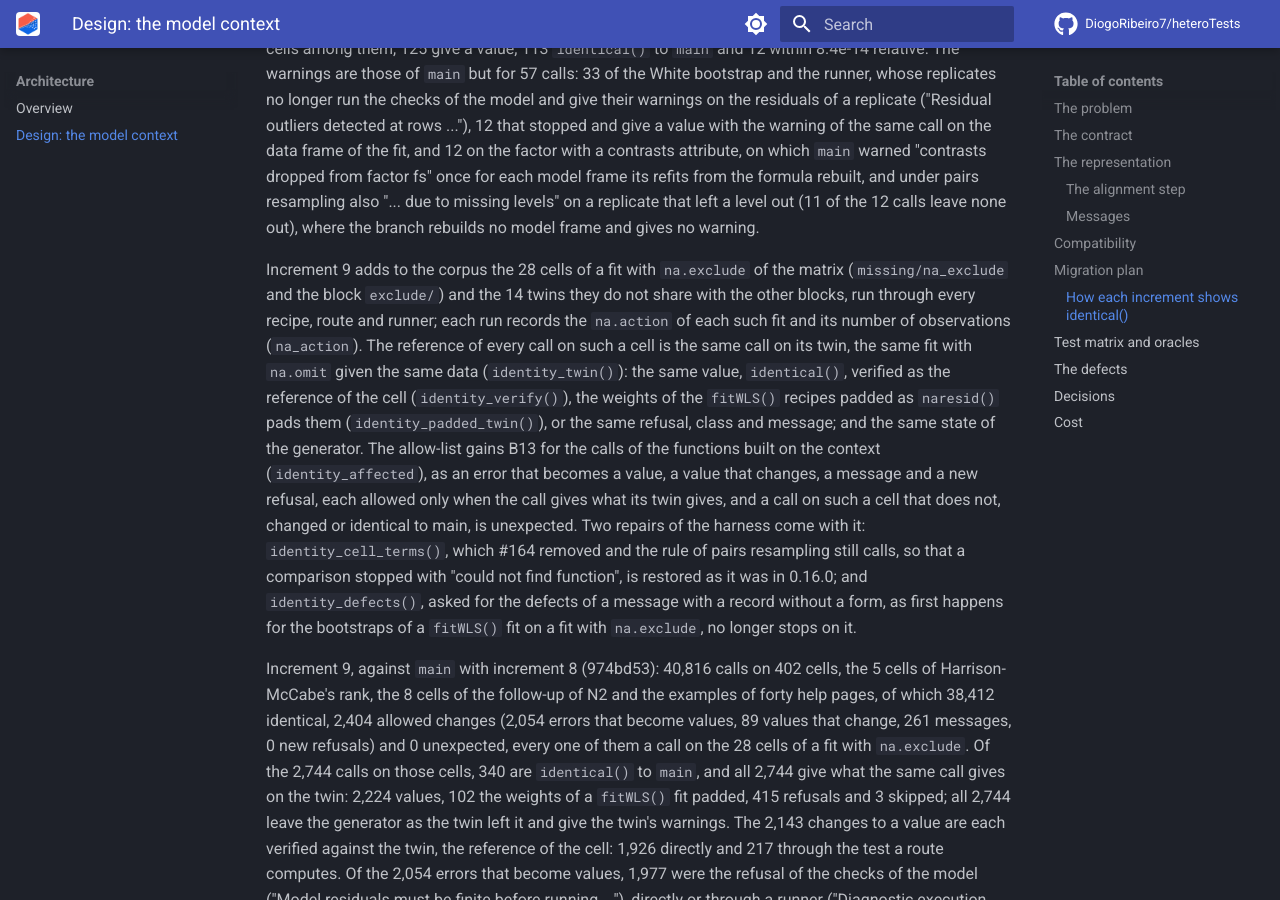
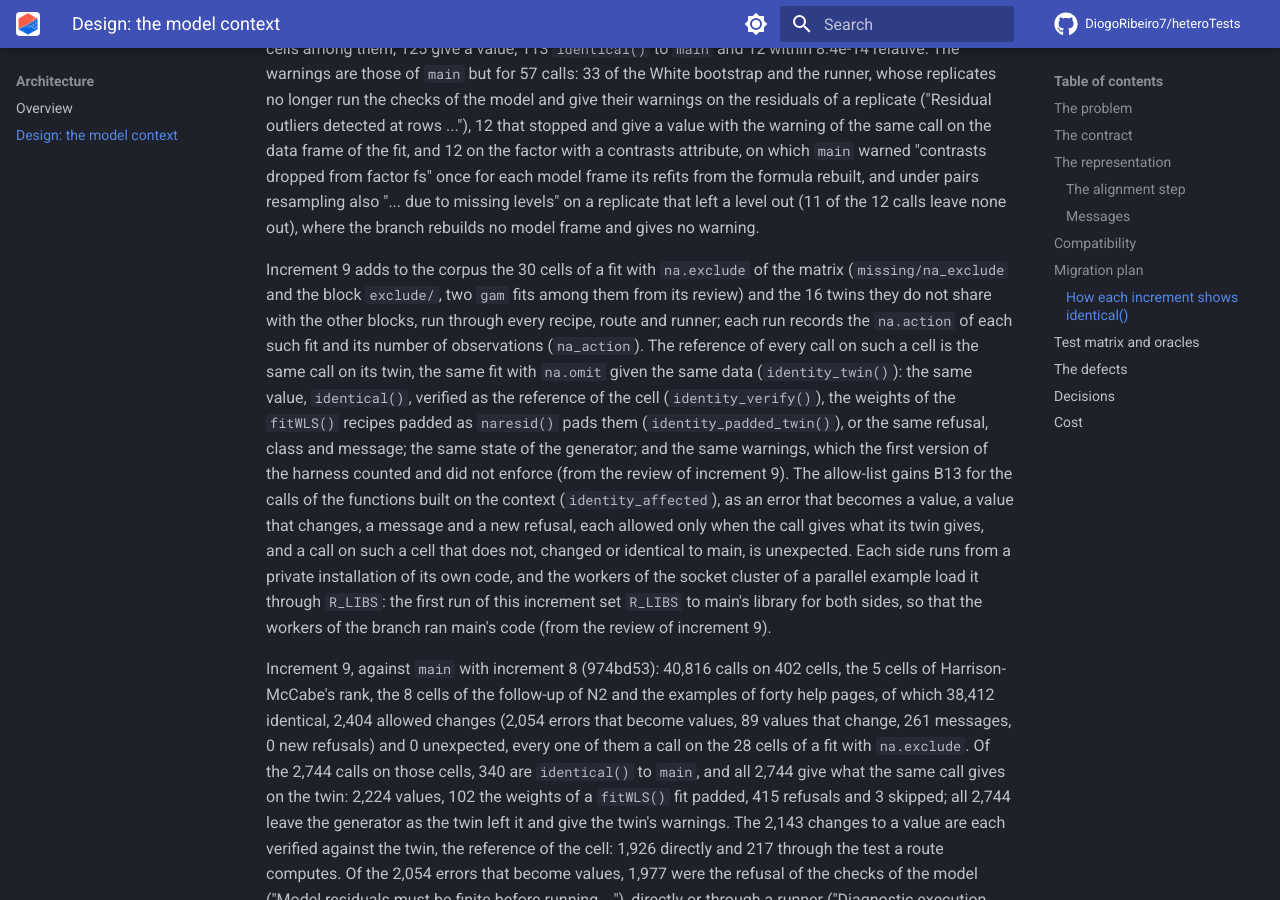
Before and after one commit to DiogoRibeiro7/heteroTests, an MkDocs documentation site: the page built from docs/design/model-context.md, in a window 1280 px wide and 900 px high, scrolled down 41077 px. Built offline with MkDocs 1.6.1 and Material for MkDocs 9.7.7, drawn with Linux system fonts in a browser that asks for light colours; comment, search, counter and statistics services are not loaded; some of the changed text lies outside the part shown.

Commit message:
Describe the gam cells and the harness of the review on the design page

```diff
--- a/docs/design/model-context.md
+++ b/docs/design/model-context.md
@@ -1707,26 +1707,28 @@ the formula rebuilt, and under pairs resampling also "... due to missing
 levels" on a replicate that left a level out (11 of the 12 calls leave none
 out), where the branch rebuilds no model frame and gives no warning.
 
-Increment 9 adds to the corpus the 28 cells of a fit with `na.exclude` of the
-matrix (`missing/na_exclude` and the block `exclude/`) and the 14 twins they do
-not share with the other blocks, run through every recipe, route and runner;
+Increment 9 adds to the corpus the 30 cells of a fit with `na.exclude` of the
+matrix (`missing/na_exclude` and the block `exclude/`, two `gam` fits among
+them from its review) and the 16 twins they do not share with the other
+blocks, run through every recipe, route and runner;
 each run records the `na.action` of each such fit and its number of
 observations (`na_action`). The reference of every call on such a cell is the
 same call on its twin, the same fit with `na.omit` given the same data
 (`identity_twin()`): the same value, `identical()`, verified as the reference
 of the cell (`identity_verify()`), the weights of the `fitWLS()` recipes padded
 as `naresid()` pads them (`identity_padded_twin()`), or the same refusal,
-class and message; and the same state of the generator. The allow-list gains
+class and message; the same state of the generator; and the same warnings,
+which the first version of the harness counted and did not enforce (from the
+review of increment 9). The allow-list gains
 B13 for the calls of the functions built on the context
 (`identity_affected`), as an error that becomes a value, a value that
 changes, a message and a new refusal, each allowed only when the call gives
 what its twin gives, and a call on such a cell that does not, changed or
-identical to main, is unexpected. Two repairs of the harness come with it:
-`identity_cell_terms()`, which #164 removed and the rule of pairs resampling
-still calls, so that a comparison stopped with "could not find function", is
-restored as it was in 0.16.0; and `identity_defects()`, asked for the defects
-of a message with a record without a form, as first happens for the bootstraps
-of a `fitWLS()` fit on a fit with `na.exclude`, no longer stops on it.
+identical to main, is unexpected. Each side runs from a private installation
+of its own code, and the workers of the socket cluster of a parallel example
+load it through `R_LIBS`: the first run of this increment set `R_LIBS` to
+main's library for both sides, so that the workers of the branch ran main's
+code (from the review of increment 9).
 
 Increment 9, against `main` with increment 8 (974bd53): 40,816 calls on 402
 cells, the 5 cells of Harrison-McCabe's rank, the 8 cells of the follow-up of
@@ -1808,7 +1810,9 @@ the span of the regressors, and a positive response `ypos`.
   the response missing; `x1` missing, the variable and the ordering of the
   recipes; data with row names of their own, in fit order and shuffled;
   weights and an offset from the data, with and without `data`; a weighted
-  Gaussian `glm`; a `fitWLS()` fit; a `log()` model, with and without `data`;
+  Gaussian `glm`; a `fitWLS()` fit; an `mgcv::gam()` fit, without and with a
+  smooth term (from the review of increment 9); a `log()` model, with and
+  without `data`;
   a subset; a group missing at an observation of the fit and at a row it
   dropped, given the data, shuffled and renumbered, and a model of the group;
   `id` and `time` missing at rows the fit dropped only; `z` missing at a row
@@ -1830,8 +1834,8 @@ the span of the regressors, and a positive response `ypos`.
   the block of panels, and the fits to the complete rows of a fit that dropped
   rows with an indicator computed beforehand and of a model of the group; and
   (increment 6) the cells of the stale and kept `model = FALSE` frames and of
-  a missing `z`; and (increment 9) the 28 cells of a fit with `na.exclude`
-  and the 14 twins they do not share with the other blocks: 402 cells, run through each of the forty functions, the
+  a missing `z`; and (increment 9) the 30 cells of a fit with `na.exclude`
+  and the 16 twins they do not share with the other blocks: 406 cells, run through each of the forty functions, the
   three streaming tests of increment 7 among them, in one chunk of 10,000
   observations, and the White and wild bootstraps and the robust White and
   Breusch-Pagan tests of increment 8, with `B = 19` for the resampling tests
```
